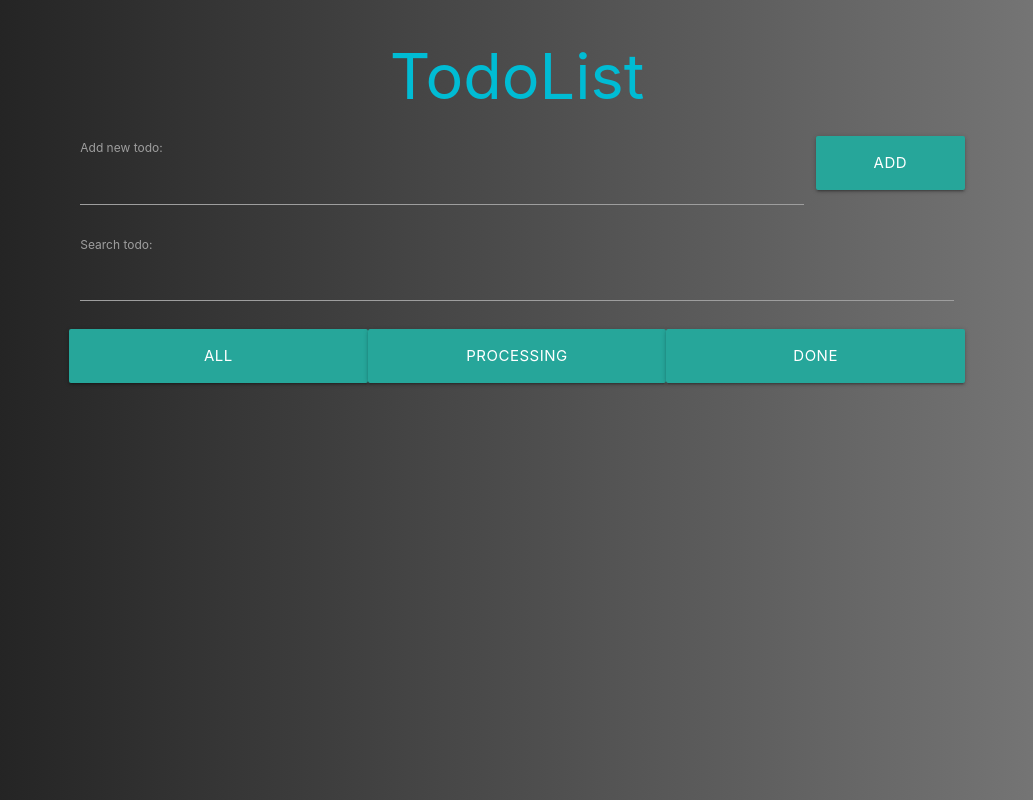
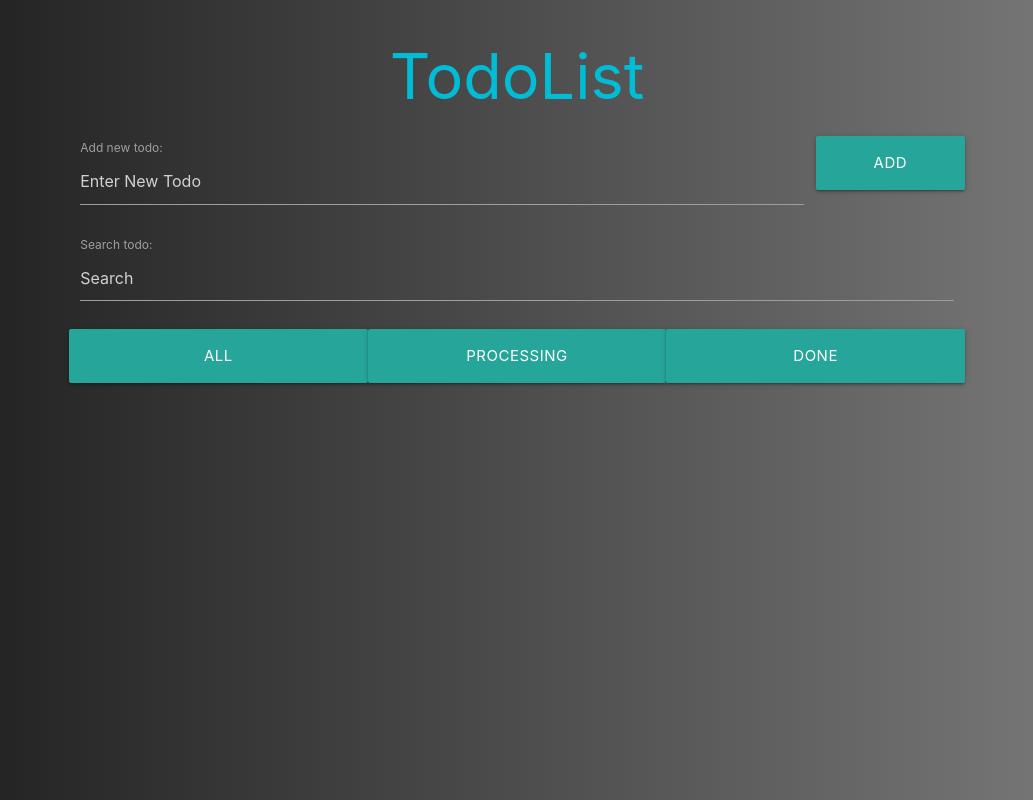
Before and after one commit to bohongbobo/SiliconSpectra, a React (Create React App) app in the folder HW3/todolist/: page / in a window 1280 px wide. Shown: the whole page, without its empty margins (123-1156 px from the left). Built offline with nearby package versions, Linux system fonts and the light colour scheme.

Commit message:
add placeholder for input

```diff
--- a/HW3/todolist/src/App.js
+++ b/HW3/todolist/src/App.js
@@ -13,7 +13,7 @@ export default class App extends Component {
 
   addtodo = (todo) => {
     this.setState({
-      todos: [todo, ...this.state.todos],
+      todos: [...this.state.todos, todo],
     });
     console.log(this.state.todos);
   };
--- a/HW3/todolist/src/components/Addtodo.js
+++ b/HW3/todolist/src/components/Addtodo.js
@@ -34,6 +34,7 @@ export default class Addtodo extends Component {
           <div className="col s12 m8 l10">
             <label>Add new todo: </label>
             <input
+              placeholder="Enter New Todo"
               type="text"
               className="white-text"
               value={this.state.content}
--- a/HW3/todolist/src/components/Search.js
+++ b/HW3/todolist/src/components/Search.js
@@ -8,7 +8,8 @@ export default class Search extends Component {
         <form className="row">
           <div className="col s12 m12 l12">
             <label>Search todo: </label>
-            <input type="search" className="white-text" onChange={handleSearchChange} />
+            <input type="search" className="white-text" placeholder="Search"
+ onChange={handleSearchChange} />
           </div>
         </form>
       </div>
```
